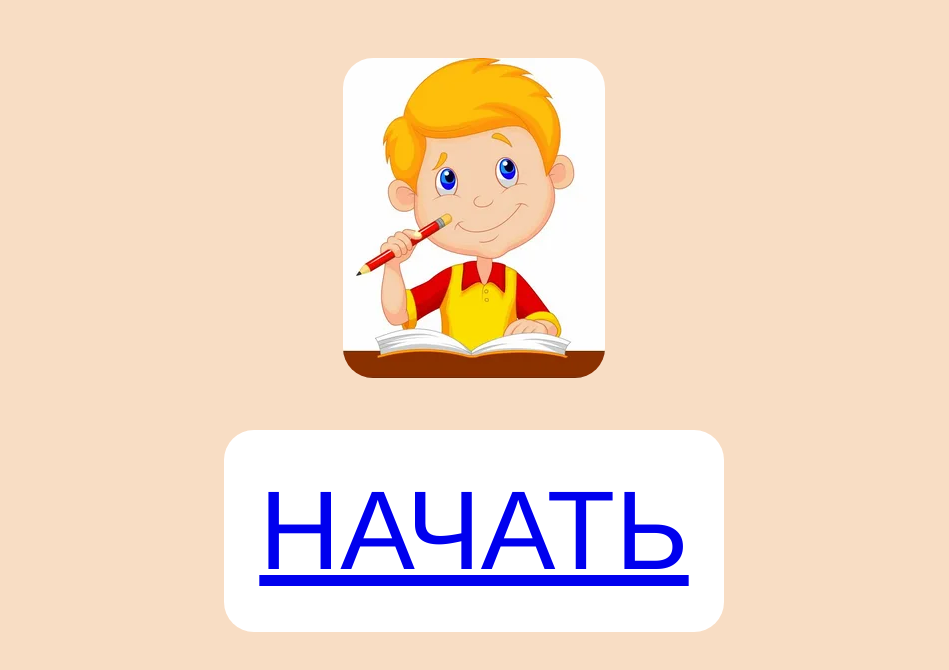
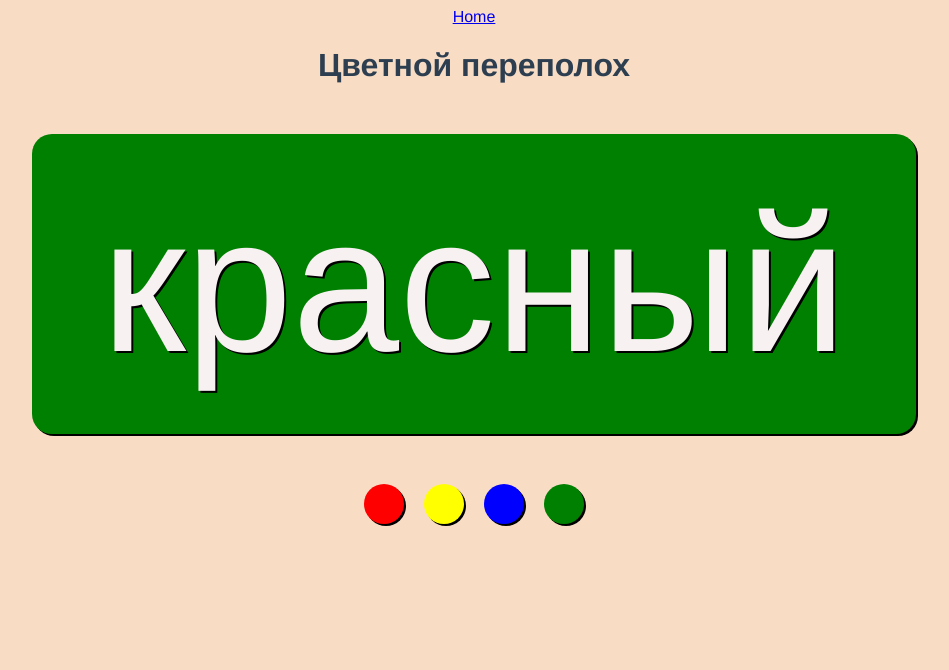
Before and after one commit to yeka7s/marya_school, a Vue app: page /color-commotion in a window 1280 px wide. Before the commit this address had no page. Shown: the top 670 px of the page, without its empty margins (166-1115 px from the left). Built offline with nearby package versions, Linux system fonts and the light colour scheme.

Commit message:
add color commotion trainer

```diff
--- a/src/App.vue
+++ b/src/App.vue
@@ -1,18 +1,16 @@
 <template>
-  <!-- <nav>
-    <router-link to="/">Home</router-link> |
-    <router-link to="/about">About</router-link>
-  </nav> -->
-  <HomeView></HomeView>
-  <!-- <router-view/> -->
+  <router-link to="/">Home</router-link>
+  <router-view/>
 </template>
 
 <script>
 import HomeView from '@/views/HomeView.vue'
+import ColorCommotionView from '@/views/ColorCommotionView.vue'
 export default {
   name: 'App',
   components: {
     HomeView,
+    ColorCommotionView,
   }
 }
 </script>
--- a/src/components/ButtonComponent.vue
+++ b/src/components/ButtonComponent.vue
@@ -1,6 +1,6 @@
 <template>
   <div>
-    <router-link to="/" class="button">
+    <router-link to="/color-commotion" class="button">
       {{ btn_text }}
     </router-link>
   </div>
--- /dev/null
+++ b/src/components/ColorCommotionCardComponent.vue
@@ -0,0 +1,38 @@
+<template>
+    <div
+      class="card"
+      :style="{ backgroundColor: card.backgroundColor }"
+    >
+      <p class="card__text">{{ card.text }}</p>
+    </div>
+  </template>
+
+  <script>
+  export default {
+    props: {
+      card: {
+        type: Object,
+        required: true,
+      },
+    },
+  };
+  </script>
+
+  <style scoped lang="scss">
+  .card {
+    width: 70%;
+    height: 300px;
+    display: flex;
+    justify-content: center;
+    align-items: center;
+    border-radius: 20px;
+    box-shadow: 2px 2px 0px black;
+    margin: 50px auto;
+
+    &__text {
+        color: #f7f1f1;
+        text-shadow: 2px 2px 0px black;
+        font-size: 12em;
+    }
+  }
+  </style>
--- /dev/null
+++ b/src/components/ColorCommotionColorPicker.vue
@@ -0,0 +1,43 @@
+<template>
+    <div class="color-picker">
+      <div
+        v-for="color in colors"
+        :key="color"
+        class="color-circle"
+        :style="{ backgroundColor: color }"
+        @click="selectColor(color)"
+      ></div>
+    </div>
+  </template>
+
+  <script>
+  export default {
+    data() {
+      return {
+        colors: ['red', 'yellow', 'blue', 'green'],
+      }
+    },
+    methods: {
+      selectColor(color) {
+        this.$store.dispatch('ColorCommotion/selectColor', color)
+      },
+    },
+  };
+  </script>
+
+  <style scoped>
+  .color-picker {
+    display: flex;
+    justify-content: center;
+    gap: 20px;
+    margin-top: 20px;
+  }
+
+  .color-circle {
+    width: 40px;
+    height: 40px;
+    border-radius: 50%;
+    cursor: pointer;
+    box-shadow: 2px 2px 0px black;
+  }
+  </style>
--- /dev/null
+++ b/src/components/MessageComponent.vue
@@ -0,0 +1,29 @@
+<template>
+    <div v-if="message" class="message">
+      {{ message }}
+    </div>
+  </template>
+
+  <script>
+  export default {
+    computed: {
+      message() {
+        if (this.$store.state.ColorCommotion.isCorrect === true) {
+          return 'Правильно!';
+        } else if (this.$store.state.ColorCommotion.isCorrect === false) {
+          return 'Попробуй еще';
+        }
+        return '';
+      },
+    },
+  };
+  </script>
+
+  <style scoped>
+  .message {
+    margin-top: 20px;
+    text-align: center;
+    font-size: 20px;
+    color: red;
+  }
+  </style>
--- a/src/router/index.js
+++ b/src/router/index.js
@@ -1,5 +1,6 @@
 import { createRouter, createWebHistory } from 'vue-router'
 import HomeView from '../views/HomeView.vue'
+import ColorCommotionView from '../views/ColorCommotionView.vue'
 
 const routes = [
   {
@@ -8,12 +9,9 @@ const routes = [
     component: HomeView
   },
   {
-    path: '/score',
-    name: 'score',
-    // route level code-splitting
-    // this generates a separate chunk (about.[hash].js) for this route
-    // which is lazy-loaded when the route is visited.
-    component: () => import(/* webpackChunkName: "about" */ '../views/ScoreView.vue')
+    path: '/color-commotion',
+    name: 'color-commotion',
+    component: ColorCommotionView
   }
 ]
 
--- /dev/null
+++ b/src/store/ColorCommotion.js
@@ -0,0 +1,88 @@
+const colors = ['red', 'yellow', 'blue', 'green']
+const colorTranslations = {
+  red: 'красный',
+  yellow: 'желтый',
+  blue: 'синий',
+  green: 'зеленый',
+}
+
+// Генерация 15 вариантов карточек
+const generateCards = () => {
+  const cards = [];
+  let previousTextColor = null // Храним предыдущий текст
+
+  for (let i = 0; i < 15; i++) {
+    let textColor
+    do {
+      textColor = colors[Math.floor(Math.random() * colors.length)]
+    } while (textColor === previousTextColor); // Убедимся, что текст не повторяется
+
+    let backgroundColor
+    do {
+      backgroundColor = colors[Math.floor(Math.random() * colors.length)]
+    } while (backgroundColor === textColor) // Убедимся, что цвет фона отличается от текста
+
+    cards.push({
+      textColor,
+      backgroundColor,
+      text: colorTranslations[textColor], // Добавляем текст на русском
+    });
+
+    previousTextColor = textColor // Обновляем предыдущий текст
+  }
+
+  return cards
+}
+
+export default {
+  namespaced: true,
+  state: {
+    cards: generateCards(), // Список карточек
+    currentCardIndex: 0, // Индекс текущей карточки
+    selectedColor: null, // Выбранный цвет
+    isCorrect: null, // Правильный ли выбор
+    isFinished: false, // Закончен ли тренажер
+  },
+  getters: {
+  },
+  mutations: {
+    setSelectedColor(state, color) {
+      state.selectedColor = color
+      console.log('state.selectedColor :>> ', state.selectedColor);
+    },
+    checkAnswer(state) {
+      const currentCard = state.cards[state.currentCardIndex]
+      state.isCorrect = state.selectedColor === currentCard.textColor
+      console.log('state.isCorrect :>> ', state.isCorrect);
+    },
+    nextCard(state) {
+      console.log('nextCard :>> ');
+      if (state.currentCardIndex < state.cards.length - 1) {
+        state.currentCardIndex++
+        state.selectedColor = null
+        state.isCorrect = null
+      } else {
+        state.isFinished = true
+      }
+    },
+    resetGame(state) {
+      state.cards = generateCards()
+      state.currentCardIndex = 0
+      state.selectedColor = null
+      state.isCorrect = null
+      state.isFinished = false
+    },
+  },
+  actions: {
+    selectColor({ commit, state }, color) {
+      console.log('color :>> ', color);
+      commit('setSelectedColor', color)
+      commit('checkAnswer')
+      if (state.isCorrect) {
+        setTimeout(() => {
+          commit('nextCard')
+        }, 1000); // Задержка перед переходом к следующей карточке
+      }
+    },
+  },
+}
--- a/src/store/index.js
+++ b/src/store/index.js
@@ -1,4 +1,6 @@
 import { createStore } from 'vuex'
+import ColorCommotion from './ColorCommotion'
+
 
 export default createStore({
   state: {
@@ -10,5 +12,6 @@ export default createStore({
   actions: {
   },
   modules: {
+    ColorCommotion: ColorCommotion,
   }
 })
--- /dev/null
+++ b/src/views/ColorCommotionView.vue
@@ -0,0 +1,61 @@
+<template>
+    <div class="color-commotion">
+      <h1 v-if="!isFinished">Цветной переполох</h1>
+      <div v-if="!isFinished">
+        <CardComponent :card="currentCard" />
+        <ColorPicker />
+        <MessageComponent />
+      </div>
+      <div v-else class="finish-message">
+        <h2>Ты молодец!</h2>
+        <button @click="resetGame">Начать заново</button>
+      </div>
+    </div>
+  </template>
+
+  <script>
+  import CardComponent from '../components/ColorCommotionCardComponent.vue'
+  import ColorPicker from '../components/ColorCommotionColorPicker.vue'
+  import MessageComponent from '../components/MessageComponent.vue'
+  import { mapState, mapGetters, mapMutations, mapActions } from 'vuex'
+
+  export default {
+    components: {
+      CardComponent,
+      ColorPicker,
+      MessageComponent,
+    },
+    computed: {
+      currentCard() {
+        console.log('this.$store.state.cards :>> ', this.$store.state.ColorCommotion.cards);
+        return this.$store.state.ColorCommotion.cards[this.$store.state.ColorCommotion.currentCardIndex]
+      },
+      isFinished() {
+        return this.$store.state.ColorCommotion.isFinished
+      },
+    },
+    methods: {
+      resetGame() {
+        this.$store.commit('ColorCommotion/resetGame')
+      },
+    },
+  }
+  </script>
+
+  <style scoped>
+  .app {
+    text-align: center;
+    padding: 20px;
+  }
+
+  .finish-message {
+    margin-top: 50px;
+  }
+
+  button {
+    margin-top: 20px;
+    padding: 10px 20px;
+    font-size: 16px;
+    cursor: pointer;
+  }
+  </style>
--- a/src/views/HomeView.vue
+++ b/src/views/HomeView.vue
@@ -6,7 +6,6 @@
 </template>
 
 <script>
-// @ is an alias to /src
 import ButtonComponent from '@/components/ButtonComponent.vue'
 
 export default {
--- a/src/views/ScoreView.vue
+++ /dev/null
@@ -1,5 +0,0 @@
-<template>
-  <div class="about">
-    <h1>СЧЕТ</h1>
-  </div>
-</template>
```
